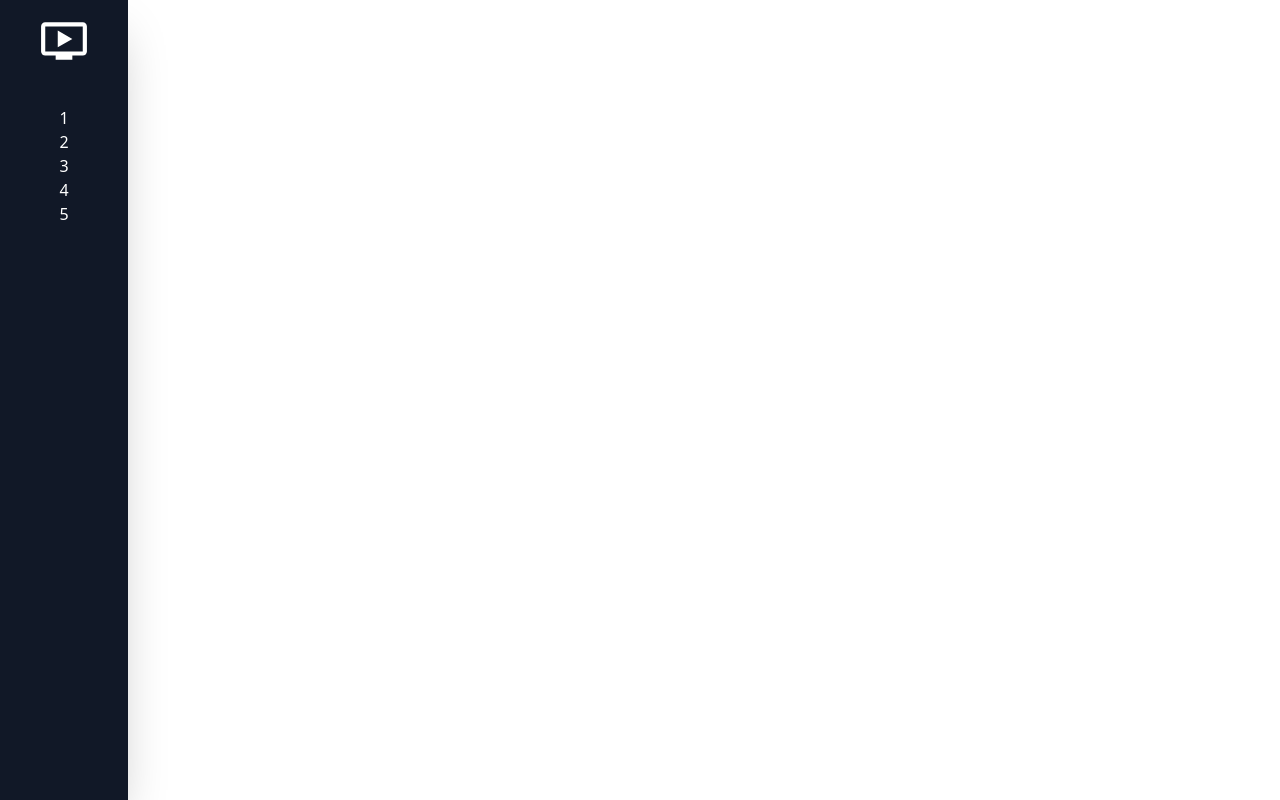
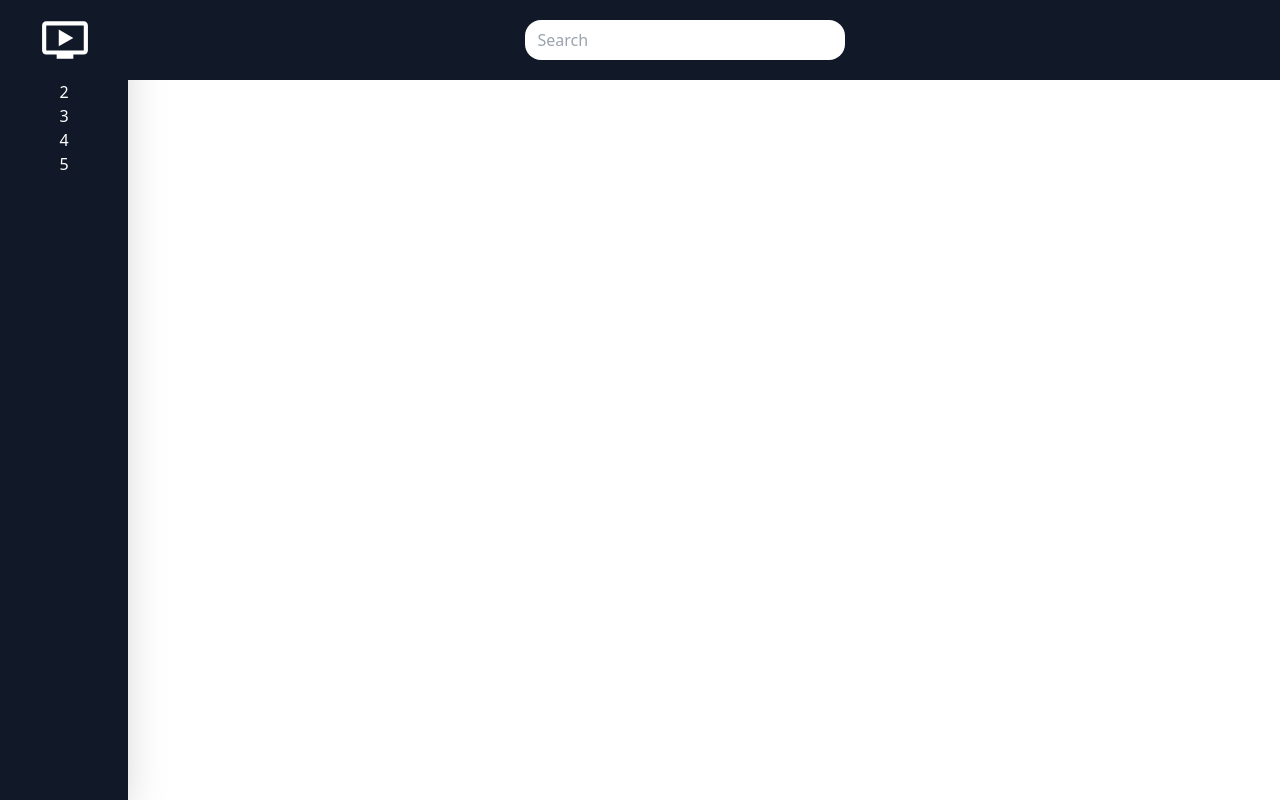
Before and after one commit to gnahc2305/yt-clone, a React (Create React App) app: page / in a window 1280 px wide. Built offline with nearby package versions, Linux system fonts and the light colour scheme; the HTML template or start-up script is replaced by a standard one; a web font is replaced by a local one.

Commit message:
create serachbar

```diff
--- a/src/App.js
+++ b/src/App.js
@@ -1,11 +1,13 @@
 import React from 'react';
 import Sidebar from './components/Sidebar';
+import Header from './components/Header';
 
 function App() {
   return (
     <div className="App">
       <div className="flex">
         <Sidebar />
+        <Header />
       </div>
     </div>
   );
--- /dev/null
+++ b/src/components/Header.js
@@ -0,0 +1,14 @@
+import React from 'react'
+import { MdOutlineOndemandVideo } from 'react-icons/md'
+
+function Header() {
+  return (
+    <div className="fixed h-20 w-screen flex bg-gray-900 justify-center items-center">
+        <MdOutlineOndemandVideo size={50} className="mr-auto ml-10 text-white" />
+
+        <input type="text" placeholder='   Search' className='h-10 w-80 rounded-2xl mr-auto' />
+    </div>
+  )
+}
+
+export default Header
--- a/src/components/Sidebar.js
+++ b/src/components/Sidebar.js
@@ -6,7 +6,7 @@ function Sidebar() {
   return (
     <div className="fixed top-0 left-0 h-screen w-32 m-0 flex flex-col bg-gray-900 text-white shadow-2xl">
         <div className="flex justify-center mt-4">
-            <MdOutlineOndemandVideo size={50} className="" />
+            {/* <MdOutlineOndemandVideo size={50} className="" /> */}
         </div>
 
         <div className="mt-10 flex justify-center gap-4">
```
